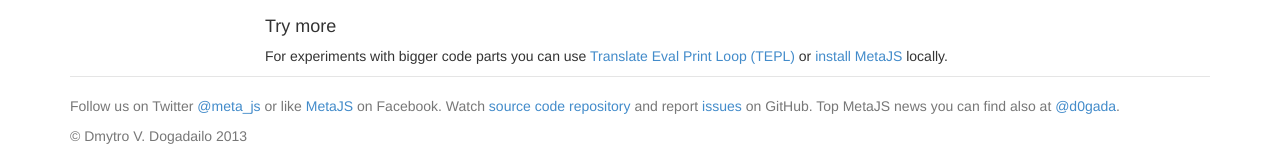
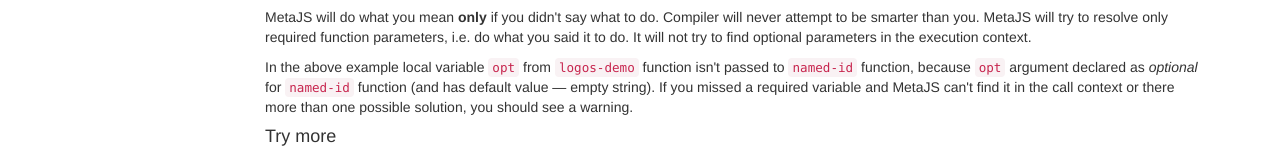
Before and after one commit to dogada/metajs, a plain HTML site: page index.html in a window 1280 px wide. Shown: the part 1953-2111 px from the top of the page. Drawn offline with Linux system fonts and the light colour scheme.

Commit message:
Improved Magic example on http://metajs.coect.net

```diff
--- a/index.html
+++ b/index.html
@@ -158,12 +158,21 @@ requires 2 parameters but it&#39;s called without any parameters. Notice that in
 compiled Javascript code on the right function <code>namedId</code> called with both two
 required parameters obtained from local context. How is it done?  It&#39;s
 <a href="http://www.coect.net/metajs/">magic</a>.</p>
-<pre><code>(defn named-id (id name)
-  (log id &quot;:&quot; name))
+<pre><code>(defn named-id (id name opt:&quot;&quot;)
+  (str id &quot;:&quot; name &quot;:&quot; opt))
 
 (defn logos-demo (id)
-  (let name (str &quot;Name of &quot; id)
+  (let name &quot;A name&quot; opt 42
     (named-id)))</code></pre>
+<p>MetaJS will do what you mean <strong>only</strong> if you didn&#39;t say what to do. Compiler will
+never attempt to be smarter than you. MetaJS will try to resolve only required
+function parameters, i.e. do what you said it to do. It will not try to find
+optional parameters in the execution context.</p>
+<p>In the above example local variable <code>opt</code> from <code>logos-demo</code> function isn&#39;t passed to
+<code>named-id</code> function, because <code>opt</code> argument declared as <em>optional</em> for
+<code>named-id</code> function (and has default value &mdash; empty string). If you missed a required
+variable and MetaJS can&#39;t find it in the call context or there more than one
+possible solution, you should see a warning.</p>
 <h4>Try more</h4>
 <p>For experiments with bigger code parts you can use <a href="/tepl/">Translate Eval
 Print Loop (TEPL)</a> or <a href="https://github.com/dogada/metajs#how-to-install-and-try-metajs">install
```
